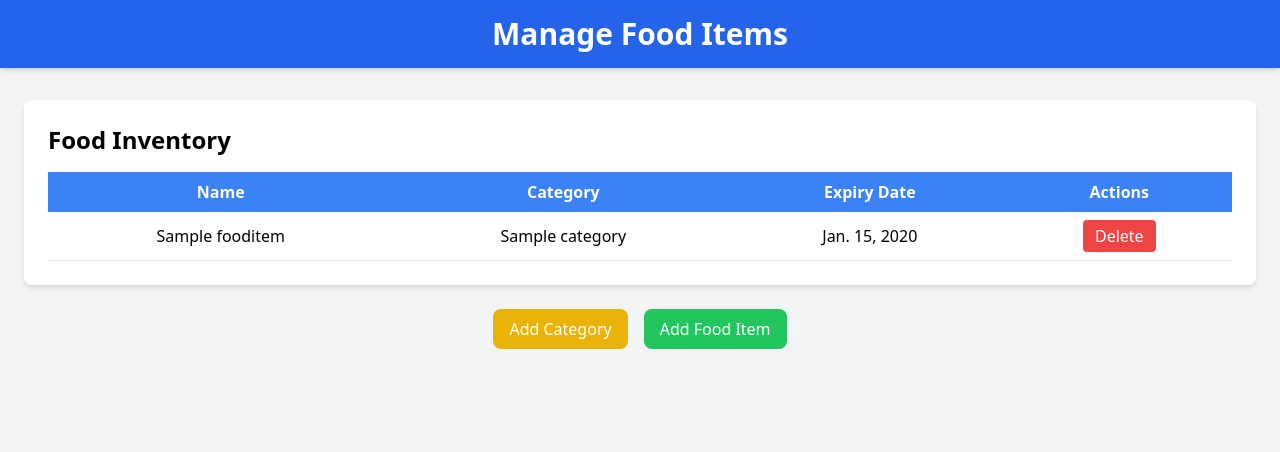
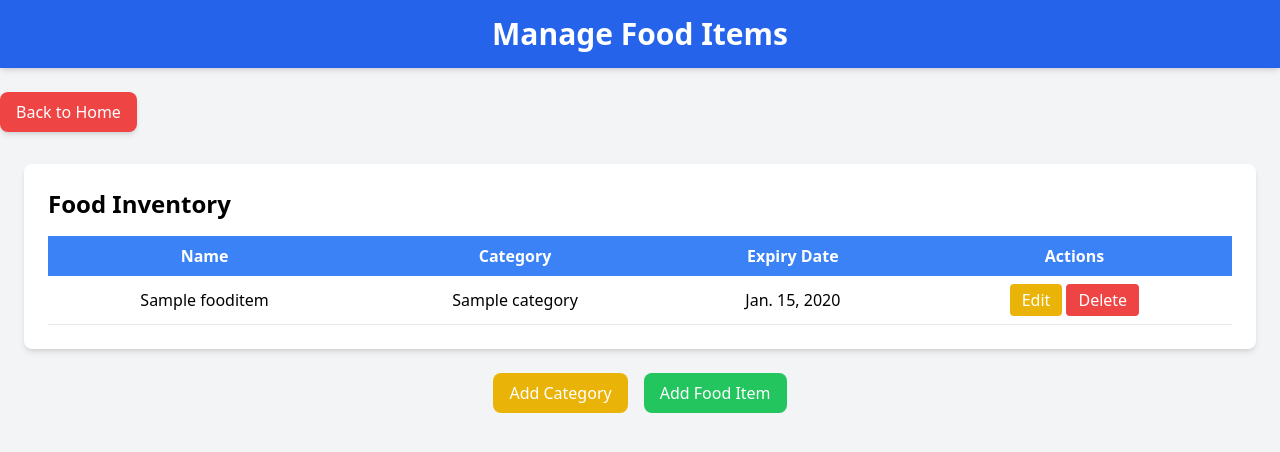
Before and after one commit to duangtawan65/foodexp, a Django app: page /manage-food/ in a window 1280 px wide. Shown: the top 452 px of the page. Run offline with Django 5.2, Linux system fonts and the light colour scheme; tables that the repository leaves empty hold one stand-in row (values such as "Sample post"); some libraries are stand-ins or nearby versions.

Commit message:
sofewere engineer

```diff
--- a/exp/food/templates/manage_food.html
+++ b/exp/food/templates/manage_food.html
@@ -12,6 +12,11 @@
     <!-- Header -->
     <div class="bg-blue-600 text-white py-4 text-center shadow-md">
         <h1 class="text-3xl font-bold">Manage Food Items</h1>
+    </div>
+    <div class="flex justify-self-start mt-6">
+            <a href="{% url 'home' %}" class="bg-red-500 hover:bg-red-600 text-white px-4 py-2 rounded-lg shadow-md justify-end">
+                Back to Home
+            </a>
     </div>
 
     <!-- Food Items Table -->
@@ -35,6 +40,10 @@
                         <td class="px-4 py-2">{{ item.category.name }}</td>
                         <td class="px-4 py-2">{{ item.expiry_date }}</td>
                         <td class="px-4 py-2">
+                             <button onclick="editItem({{ item.id }}, '{{ item.name }}', '{{ item.category.id }}', '{{ item.expiry_date }}')"
+                                    class="bg-yellow-500 hover:bg-yellow-600 text-white px-3 py-1 rounded">
+                                Edit
+                            </button>
                             <button onclick="deleteItem({{ item.id }})" class="bg-red-500 hover:bg-red-600 text-white px-3 py-1 rounded">
                                 Delete
                             </button>
@@ -93,6 +102,41 @@
             <button id="closeFoodModal" class="text-red-500 mt-2">Close</button>
         </div>
     </div>
+    <!-- Add Modals -->
+    <div id="categoryModal" class="hidden fixed inset-0 flex items-center justify-center bg-gray-800 bg-opacity-75">
+        <!-- Add Category Modal Content -->
+    </div>
+
+    <div id="foodModal" class="hidden fixed inset-0 flex items-center justify-center bg-gray-800 bg-opacity-75">
+        <!-- Add Food Item Modal Content -->
+    </div>
+
+    <!-- Edit Food Item Modal -->
+    <div id="editFoodModal" class="hidden fixed inset-0 flex items-center justify-center bg-gray-800 bg-opacity-75">
+        <div class="bg-white p-6 rounded-lg shadow-md w-96">
+            <h3 class="text-xl font-semibold mb-4">Edit Food Item</h3>
+            <form id="editFoodItemForm">
+                {% csrf_token %}
+                <input type="hidden" id="editFoodId" name="id">
+
+                <label class="block mb-2 text-gray-700">Food Name:</label>
+                <input type="text" id="editFoodName" name="name" class="w-full px-3 py-2 border rounded-lg mb-4" required>
+
+                <label class="block mb-2 text-gray-700">Category:</label>
+                <select id="editFoodCategory" name="category" class="w-full px-3 py-2 border rounded-lg mb-4">
+                    {% for category in categories %}
+                        <option value="{{ category.id }}">{{ category.name }}</option>
+                    {% endfor %}
+                </select>
+
+                <label class="block mb-2 text-gray-700">Expiry Date:</label>
+                <input type="date" id="editFoodExpiryDate" name="expiry_date" class="w-full px-3 py-2 border rounded-lg mb-4" required>
+
+                <button type="submit" class="bg-blue-500 text-white px-4 py-2 rounded-lg">Save Changes</button>
+            </form>
+            <button id="closeEditFoodModal" class="text-red-500 mt-2">Close</button>
+        </div>
+    </div>
 
     <!-- JavaScript -->
     <script>
@@ -142,6 +186,32 @@
             }).then(response => response.json())
               .then(data => { if (data.success) location.reload(); });
         }
+
+        const editFoodModal = document.getElementById('editFoodModal');
+        document.getElementById('closeEditFoodModal').onclick = () => editFoodModal.classList.add('hidden');
+
+        // Populate Modal with Existing Data
+        function editItem(id, name, category, expiry_date) {
+            document.getElementById('editFoodId').value = id;
+            document.getElementById('editFoodName').value = name;
+            document.getElementById('editFoodCategory').value = category;
+            document.getElementById('editFoodExpiryDate').value = expiry_date;
+            editFoodModal.classList.remove('hidden');
+        }
+
+        // Submit Edit Form
+        document.getElementById('editFoodItemForm').onsubmit = function(e) {
+            e.preventDefault();
+            fetch("{% url 'edit_food_item' %}", {
+                method: 'POST',
+                headers: { 'X-CSRFToken': '{{ csrf_token }}' },
+                body: new FormData(this)
+            }).then(response => response.json())
+              .then(data => {
+                  if (data.success) location.reload();
+                  else alert('Failed to update food item');
+              });
+        };
     </script>
 </body>
 </html>
--- a/exp/food/urls.py
+++ b/exp/food/urls.py
@@ -6,6 +6,7 @@ urlpatterns = [
     path('add-category/', views.add_category, name='add_category'),
     path('manage-food/', views.manage_food, name='manage_food'),
     path('add-food-item/', views.add_food_item, name='add_food_item'),
+    path('edit-food-item/', views.edit_food_item, name='edit_food_item'),
     path('delete-food-item/<int:pk>/', views.delete_food_item, name='delete_food_item'),
 
 ]
--- a/exp/food/views.py
+++ b/exp/food/views.py
@@ -51,6 +51,24 @@ def add_food_item(request):
             return JsonResponse({'success': False, 'error': 'Category does not exist'})
     return JsonResponse({'success': False, 'error': 'Invalid request'})
 
+def edit_food_item(request):
+    if request.method == 'POST':
+        food_id = request.POST.get('id')
+        name = request.POST.get('name')
+        category_id = request.POST.get('category')
+        expiry_date = request.POST.get('expiry_date')
+        try:
+            food_item = FoodItem.objects.get(id=food_id)
+            food_item.name = name
+            food_item.category = Category.objects.get(id=category_id)
+            food_item.expiry_date = expiry_date
+            food_item.save()
+            return JsonResponse({'success': True})
+        except Exception as e:
+            return JsonResponse({'success': False, 'error': str(e)})
+    return JsonResponse({'success': False, 'error': 'Invalid request'})
+
+
 # ฟังก์ชันลบ Food Item
 def delete_food_item(request, pk):
     try:
```
